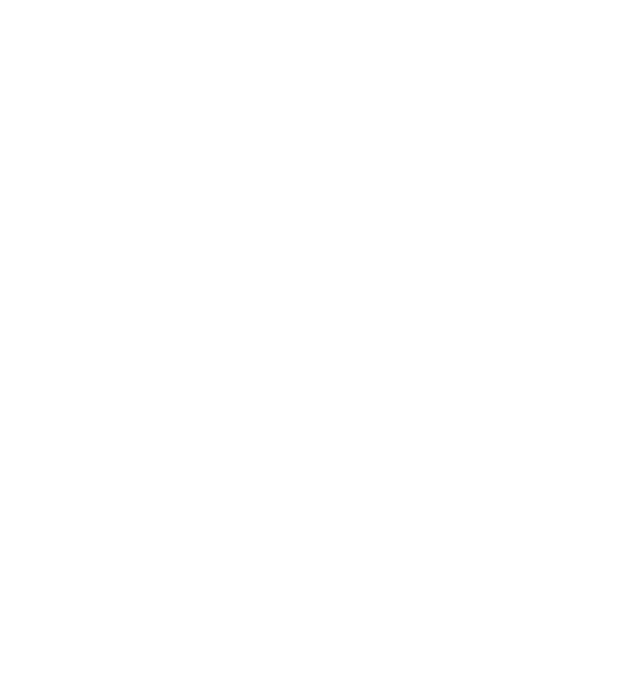
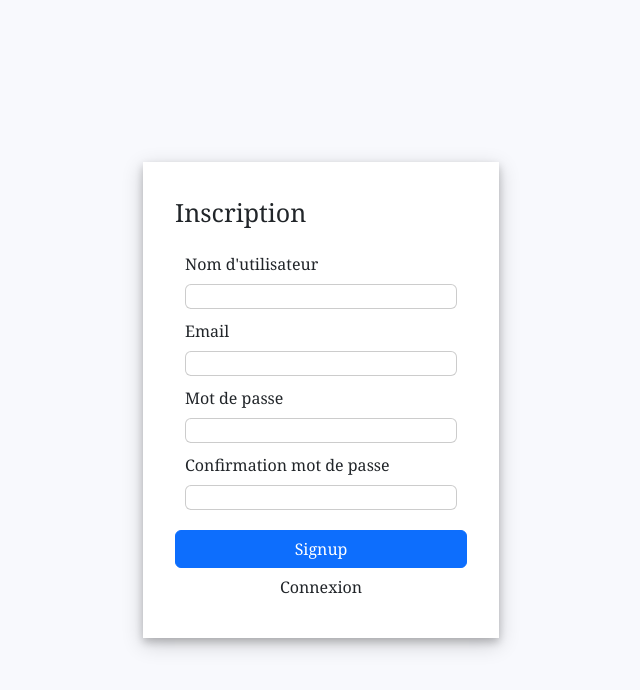
Before and after one commit to hassankh0/reservation-laverie-front, a React (Create React App) app: page /inscription in a window 1280 px wide. Shown: the top 690 px of the page, without its empty margins (319-959 px from the left). Built offline with nearby package versions, Linux system fonts and the light colour scheme.

Commit message:
inscription

```diff
--- a/src/Components/nav-bar/Nav-bar.js
+++ b/src/Components/nav-bar/Nav-bar.js
@@ -14,7 +14,7 @@
     return (
         <>
             <nav className="navbar navbar-expand-lg navbar-light bg-light p-3">
-                <Link className="navbar-brand text-primary" to="/home">Laverie</Link>
+                <Link className="navbar-brand text-primary" to="/home"><b>Laverie</b></Link>
                 <button className="navbar-toggler" type="button" data-toggle="collapse" data-target="#navbarNav" aria-controls="navbarNav" aria-expanded="false" aria-label="Toggle navigation">
                     <span className="navbar-toggler-icon"></span>
                 </button>
--- a/src/Pages/Connexion/Connexion.js
+++ b/src/Pages/Connexion/Connexion.js
@@ -92,7 +92,6 @@
 
 
     return (
-
         <div className="app">
             <div className="login-form">
                 <div className="title">Connexion</div>
@@ -112,7 +111,8 @@
 
                         <Link className="w-100 btn" to={"/inscription"}>Inscription</Link>
                     </form>
-                </div> </div>
+                </div>
+            </div>
         </div>
     );
 }
--- a/src/Pages/Inscription/Inscription.js
+++ b/src/Pages/Inscription/Inscription.js
@@ -1,7 +1,39 @@
+import React, { useState } from 'react';
+import './Inscription.css';
+
+import PropTypes from 'prop-types';
+import { Link } from 'react-router-dom';
+
 function Inscription() {
     return (
-        <>
-        </>
+        <div className="app">
+            <div className="login-form">
+                <div className="title">Inscription</div>
+                <div className="form">
+                    <form>
+                        <div className="input-container">
+                            <label>Nom d'utilisateur </label>
+                            <input type="text" className="form-control" name="nomUser" required />
+                        </div>
+                        <div className="input-container">
+                            <label>Email</label>
+                            <input type="text" className="form-control" name="email" required />
+                        </div>
+                        <div className="input-container">
+                            <label>Mot de passe </label>
+                            <input type="password" className="form-control" name="pwd" required />
+                        </div>
+                        <div className="input-container">
+                            <label>Confirmation mot de passe </label>
+                            <input type="password" className="form-control" name="confpwd" required />
+                        </div>
+                        <button className="btn btn-primary w-100" type="submit">Signup</button>
+
+                        <Link className="w-100 btn" to={"/"}>Connexion</Link>
+                    </form>
+                </div>
+            </div>
+        </div>
     );
 }
 
```
Also changed, not shown: src/Pages/Inscription/Inscription.css (added), src/Pages/Inscription/Inscriptions.css (deleted).
